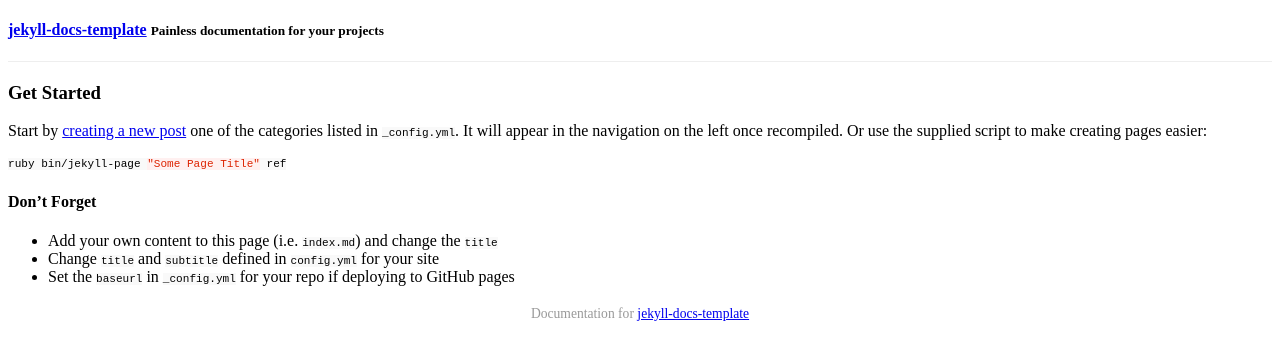
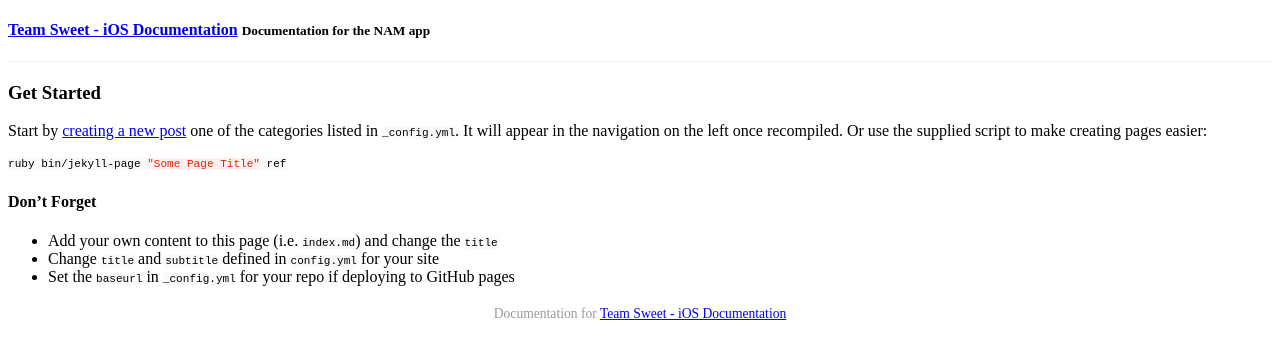
Before and after one commit to Aspoz/Sweet-iOS-Docs, a Jekyll site: the page built from index.md, in a window 1280 px wide. Shown: the top 360 px of the page. Built offline with Jekyll 4.4.1, drawn with Linux system fonts in a browser that asks for light colours; Markdown is read by kramdown in place of the engine named in the settings; a style sheet for code colours, icons or effects is not loaded.

Commit message:
Change title and subtitle in config file

```diff
--- a/_config.yml
+++ b/_config.yml
@@ -1,6 +1,6 @@
 # Site title and subtitle. This is used in _includes/header.html
-title: 'jekyll-docs-template'
-subtitle: 'Painless documentation for your projects'
+title: 'Team Sweet - iOS Documentation'
+subtitle: 'Documentation for the NAM app'
 
 # Enable/show navigation. There are there options:
 #   0 - always hide
```
